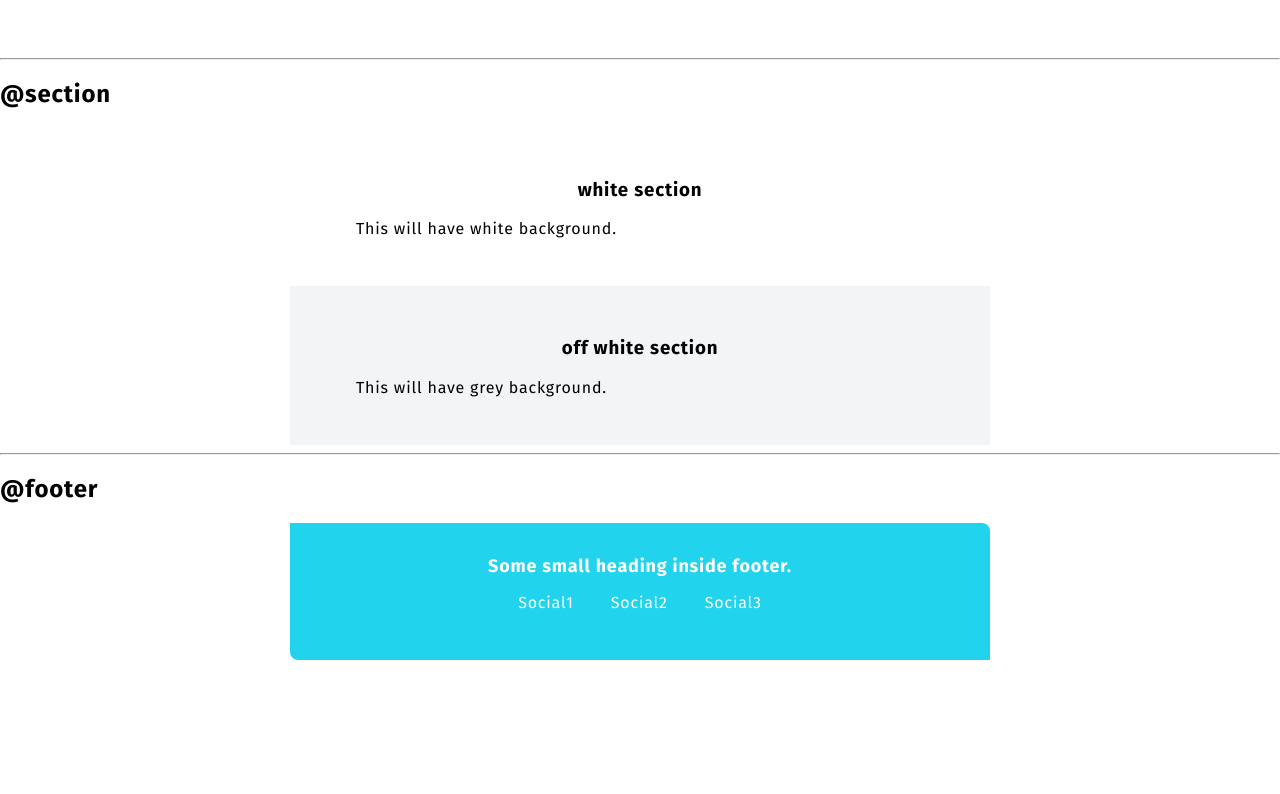
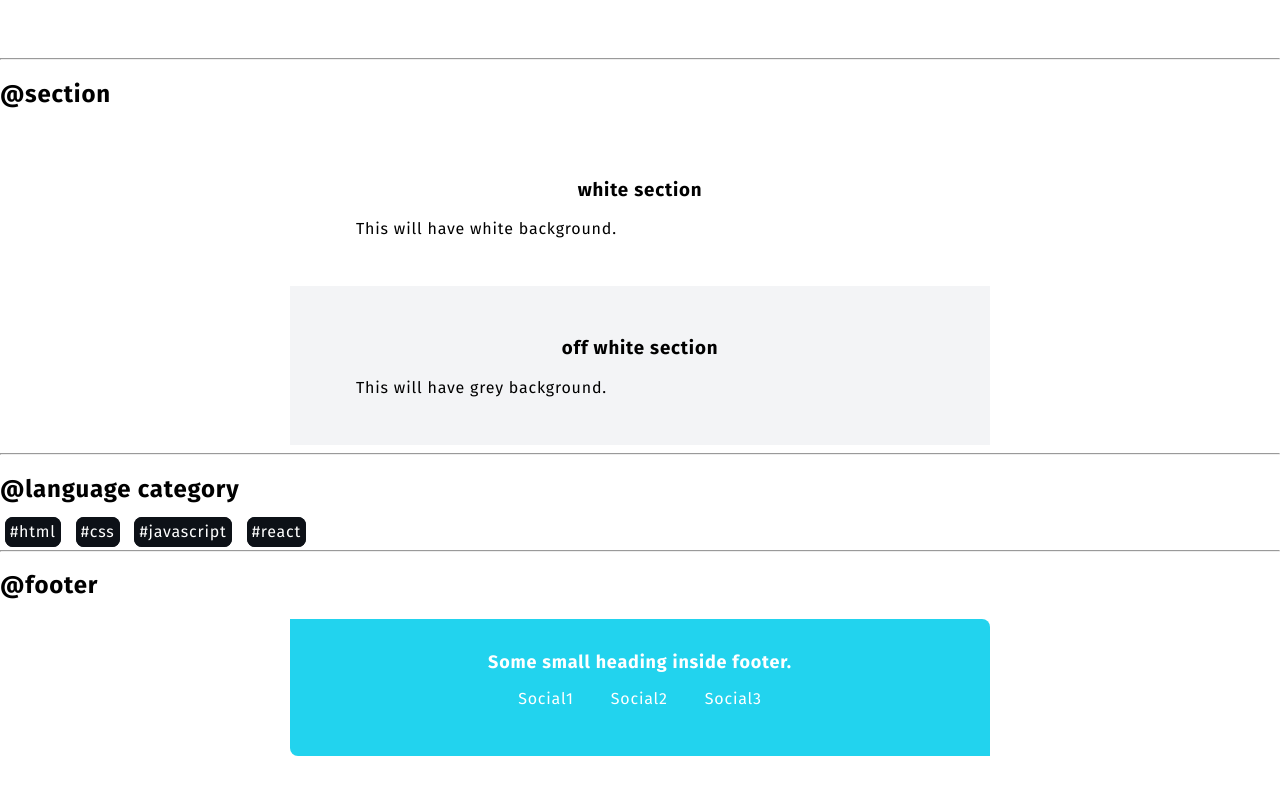
Before and after one commit to priyanshu769/neogcamp-lesson-3-live, a plain HTML site: page index.html in a window 1280 px wide. Shown: the part 1703-2497 px from the top of the page. Before the commit the page ends 2443 px from the top, so only its background shows below. Drawn offline with Linux system fonts and the light colour scheme.

Commit message:
added language category

```diff
--- a/index.html
+++ b/index.html
@@ -113,6 +113,15 @@
 
     <hr>
 
+    <h2>@language category</h2>
+    <span class="language-category">#html</span>
+    <span class="language-category">#css</span>
+    <span class="language-category">#javascript</span>
+    <span class="language-category">#react</span>
+
+
+    <hr>
+
     <h2>@footer</h2>
 
     <footer class="footer">
--- a/styles.css
+++ b/styles.css
@@ -2,6 +2,7 @@
 
 :root {
     --primary-color: #22D3EE;
+    --primary-dark: #0D1117;
     --dark-grey: #374151;
     --off-white: #F3F4F6;
 }
@@ -130,6 +131,17 @@ hr {
     background-color: var(--off-white);
 }
 
+/* language category */
+.language-category {
+    border: 2px solid var(--primary-dark);
+    padding: 0.2rem;
+    margin: 0.3rem;
+    width: fit-content;
+    border-radius: 0.5rem;
+    background-color: var(--primary-dark);
+    color: #ffffff;
+}
+
 /* footer */
 .footer {
     background-color: var(--primary-color);
```
